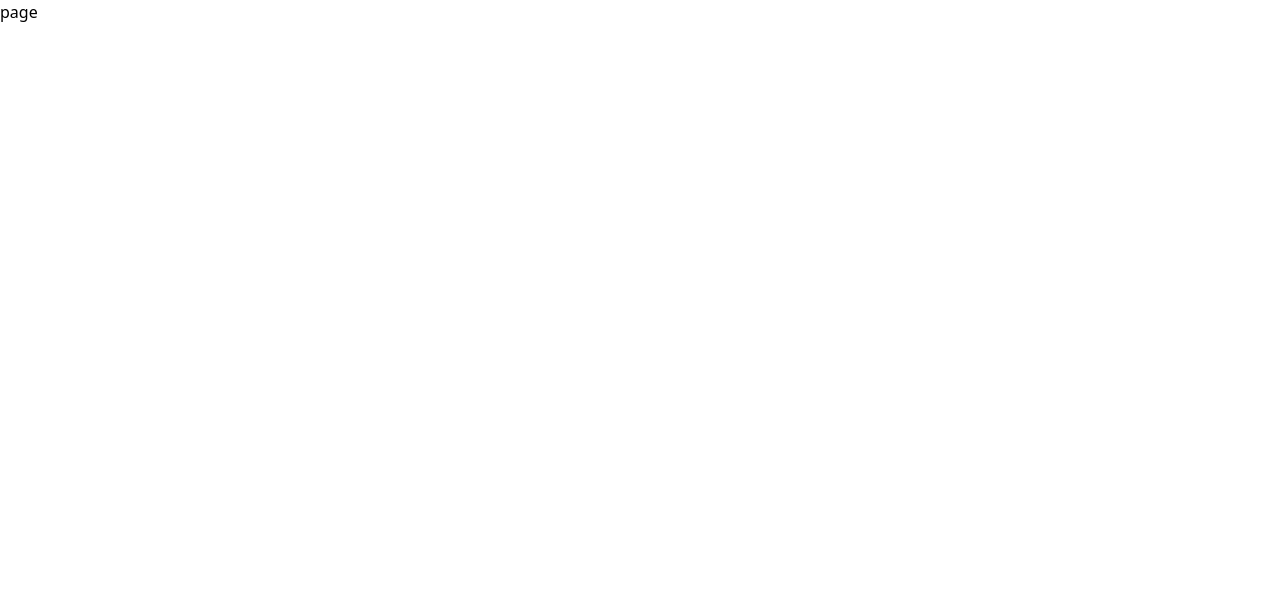
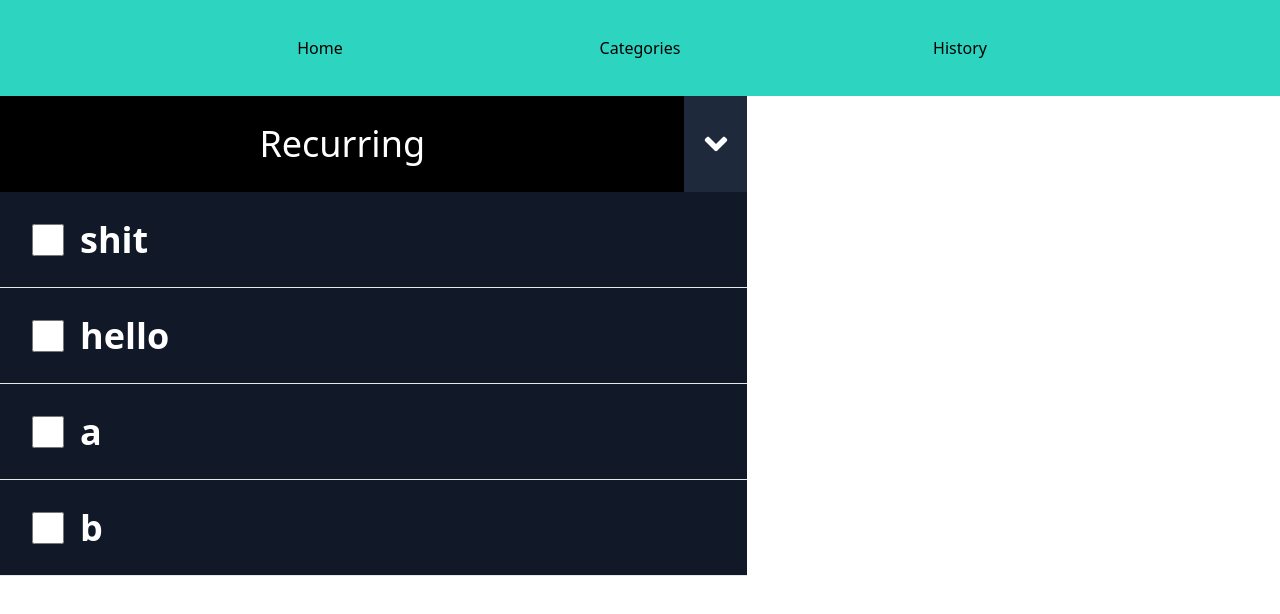
Before and after one commit to omarsafti09/tasker, a Next.js app: page / in a window 1280 px wide. Shown: the top 614 px of the page. Built offline with nearby package versions, Linux system fonts and the light colour scheme.

Commit message:
Created components.css, NavBar, NavLink, TaskCollapse, TaskGroup, TaskToDo

```diff
--- a/app/layout.jsx
+++ b/app/layout.jsx
@@ -1,10 +1,12 @@
 import "@/assets/styles/globals.css";
+import NavBar from "@/components/NavBar";
 
 const layout = ({ children }) => {
   return (
     <html>
       <body>
-        <div>{children}</div>
+        <NavBar />
+        <main>{children}</main>
       </body>
     </html>
   );
--- a/app/page.jsx
+++ b/app/page.jsx
@@ -1,5 +1,12 @@
+import TaskGroup from "@/components/TaskGroup";
+import React from "react";
+
 const page = () => {
-  return <div>page</div>;
+  return (
+    <div>
+      <TaskGroup cat={"Recurring"} label={["shit", "hello", "a", "b"]} />
+    </div>
+  );
 };
 
 export default page;
--- /dev/null
+++ b/components/NavBar.jsx
@@ -0,0 +1,45 @@
+"use client";
+import NavLink from "./NavLink";
+import { useState } from "react";
+import { FaBars, FaArrowLeft } from "react-icons/fa";
+import "@/components/components.css";
+
+const NavBar = () => {
+  const [collapsed, setCollapsed] = useState(1);
+  const handleCollapse = () => {
+    setCollapsed(!collapsed);
+  };
+  if (collapsed == 1) {
+    return (
+      <nav className="w-full h-24 bg-teal-400 flex justify-center">
+        <span className="flex md:hidden justify-center items-center">
+          <button onClick={handleCollapse}>
+            <FaBars />
+          </button>
+        </span>
+        <div className="w-full md:w-3/4 hidden md:flex justify-center md:justify-around">
+          <NavLink path={"/"} name={"Home"} />
+          <NavLink path={"/categories"} name={"Categories"} />
+          <NavLink path={"/history"} name={"History"} />
+        </div>
+      </nav>
+    );
+  } else {
+    return (
+      <nav className="animated w-full h-screen bg-teal-400 flex flex-col justify-around absolute">
+        <span className="flex justify-center items-center">
+          <button onClick={handleCollapse}>
+            <FaArrowLeft />
+          </button>
+        </span>
+        <div className="w-full flex flex-col justify-center">
+          <NavLink path={"/"} name={"Home"} />
+          <NavLink path={"/categories"} name={"Categories"} />
+          <NavLink path={"/history"} name={"History"} />
+        </div>
+      </nav>
+    );
+  }
+};
+
+export default NavBar;
--- /dev/null
+++ b/components/NavLink.jsx
@@ -0,0 +1,14 @@
+import Link from "next/link";
+
+const NavLink = ({ path, name }) => {
+  return (
+    <Link
+      className="w-full md:w-48 h-24 text-black flex justify-center items-center hover:bg-red-600 hover:text-white"
+      href={path}
+    >
+      {name}
+    </Link>
+  );
+};
+
+export default NavLink;
--- /dev/null
+++ b/components/TaskCollapse.jsx
@@ -0,0 +1,9 @@
+const TaskCollapse = ({ Category }) => {
+  return (
+    <div className="w-10/12 md:w-11/12 h-24 bg-black flex flex-col justify-center items-center text-4xl text-white">
+      {Category}
+    </div>
+  );
+};
+
+export default TaskCollapse;
--- /dev/null
+++ b/components/TaskGroup.jsx
@@ -0,0 +1,53 @@
+"use client";
+import { FaAngleDown } from "react-icons/fa";
+import TaskCollapse from "./TaskCollapse";
+import TaskToDo from "./TaskToDo";
+import { useState } from "react";
+
+const TaskGroup = ({ cat, label }) => {
+  const [collapsed, setCollapsed] = useState(1);
+  const handleCollapsed = () => {
+    setCollapsed(!collapsed);
+  };
+  if (collapsed == 1) {
+    return (
+      <div className="w-full md:w-7/12 flex flex-col">
+        <div className="w-full flex">
+          <TaskCollapse Category={cat} />
+          <span
+            className="w-2/12 md:w-1/12 h-24 flex justify-center items-center bg-slate-800 text-4xl text-white"
+            onClick={handleCollapsed}
+          >
+            <button>
+              <FaAngleDown />
+            </button>
+          </span>
+        </div>
+        <div className="bg-gray-900 text-white flex flex-col text-4xl font-bold">
+          <TaskToDo label={label[0]} />
+          <TaskToDo label={label[1]} />
+          <TaskToDo label={label[2]} />
+          <TaskToDo label={label[3]} />
+        </div>
+      </div>
+    );
+  } else {
+    return (
+      <div className="w-full md:w-7/12 flex flex-col">
+        <div className="w-full flex">
+          <TaskCollapse Category={cat} />
+          <span
+            className="w-2/12 md:w-1/12 h-24 flex justify-center items-center bg-slate-800 text-4xl text-white"
+            onClick={handleCollapsed}
+          >
+            <button>
+              <FaAngleDown />
+            </button>
+          </span>
+        </div>
+      </div>
+    );
+  }
+};
+
+export default TaskGroup;
--- /dev/null
+++ b/components/TaskToDo.jsx
@@ -0,0 +1,13 @@
+import React from "react";
+import "@/components/components.css";
+
+const TaskToDo = ({ label }) => {
+  return (
+    <div className="flex w-full h-24 items-center pl-8 border-b">
+      <input type="checkbox" className="mr-4 w-8 h-8" />
+      <h2>{label}</h2>
+    </div>
+  );
+};
+
+export default TaskToDo;
--- /dev/null
+++ b/components/components.css
@@ -0,0 +1,13 @@
+/*NavBar Styles*/
+.animated {
+  animation: fade-in 1s;
+}
+
+@keyframes fade-in {
+  from {
+    opacity: 0;
+  }
+  to {
+    opacity: 100;
+  }
+}
--- a/package.json
+++ b/package.json
@@ -9,9 +9,10 @@
     "lint": "next lint"
   },
   "dependencies": {
+    "next": "14.2.5",
     "react": "^18",
     "react-dom": "^18",
-    "next": "14.2.5"
+    "react-icons": "^5.2.1"
   },
   "devDependencies": {
     "postcss": "^8",
```
Also changed, not shown: 1 other file (tests, documents, lock files or other folders).
